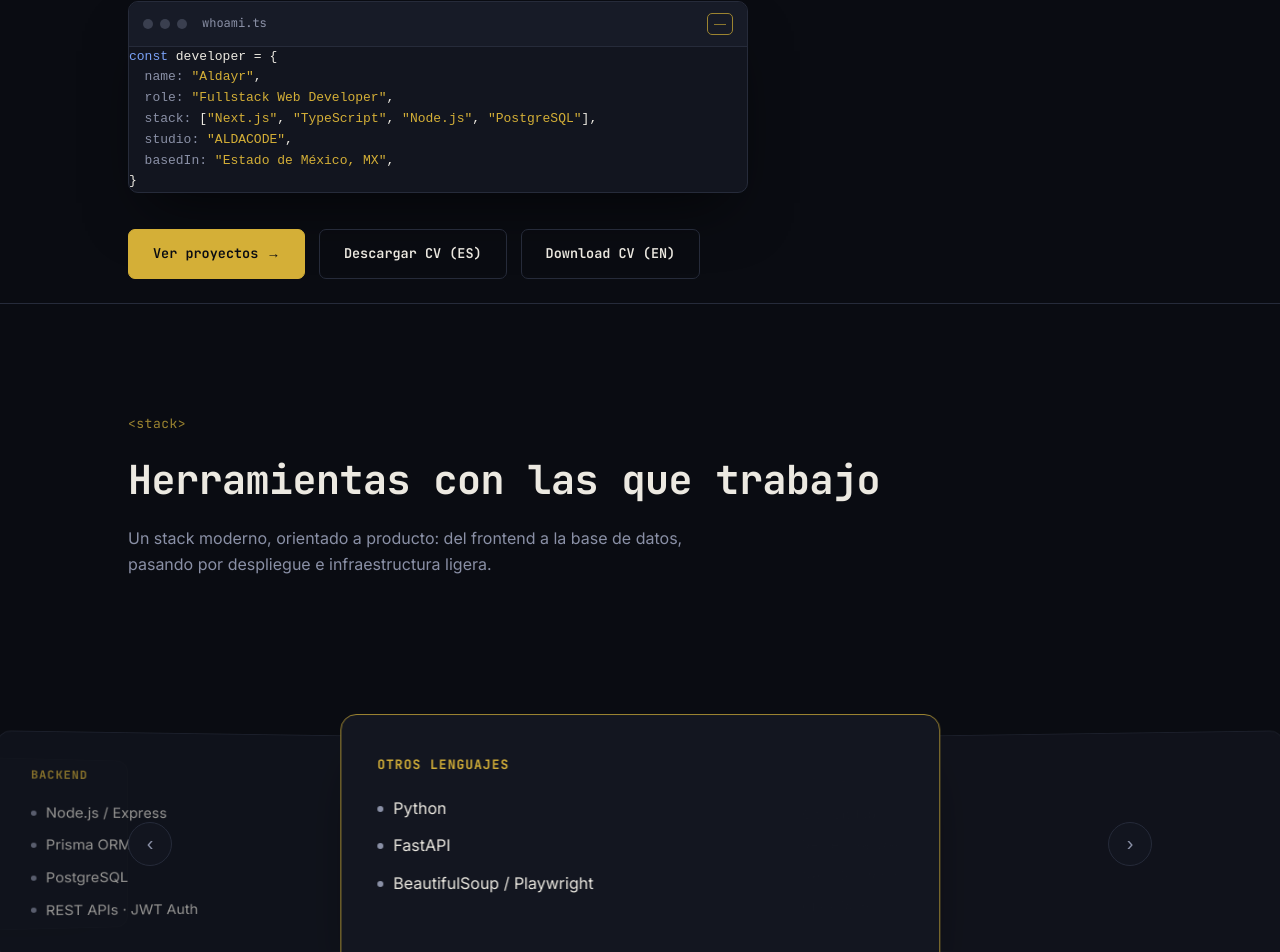
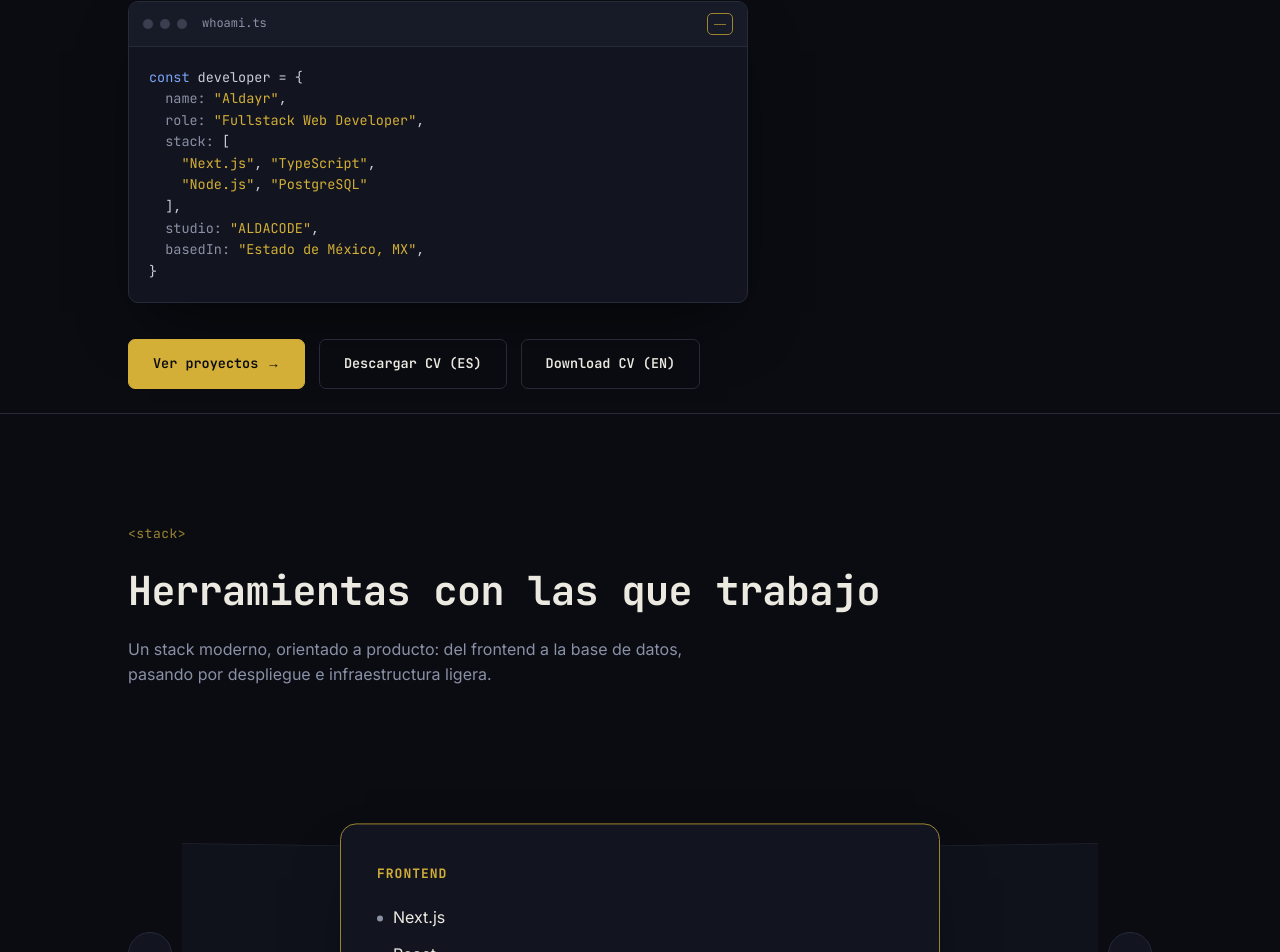
Before and after one commit to aldayr935-ux/CV-FULLSTACK-DEVELOPER, a Next.js app: page / in a window 1280 px wide. Shown: the part 518-1470 px from the top of the page. Built offline with nearby package versions, Linux system fonts and the light colour scheme.

Commit message:
fix: overflow en vista movil

```diff
--- a/app/globals.css
+++ b/app/globals.css
@@ -307,6 +307,7 @@ header.hero {
   border-radius: 10px;
   overflow: hidden;
   box-shadow: 0 30px 60px -20px rgba(0, 0, 0, 0.6);
+  width: 100%;
 }
 .terminal .bar {
   display: flex;
@@ -360,14 +361,15 @@ header.hero {
   overflow: hidden;
   min-height: 0;
 }
-.terminal-body > pre {
-  overflow: hidden;
-  min-height: 0;
+.terminal-body-inner pre {
   padding: 20px;
   font-family: var(--font-mono), monospace;
   font-size: 13.5px;
   color: #c9cdd9;
   white-space: pre-wrap;
+  word-break: break-word;
+  overflow-wrap: break-word;
+  overflow-x: hidden;
 }
 .terminal .k {
   color: #7aa2f7;
@@ -432,6 +434,7 @@ header.hero {
   z-index: 1;
   padding: 110px 0;
   border-top: 1px solid var(--line);
+  overflow-x: hidden;
 }
 .tag-open,
 .tag-close {
@@ -473,6 +476,7 @@ h2.heading {
   height: 420px;
   perspective: 1200px;
   touch-action: pan-y;
+  overflow: hidden;
 }
 .stack-card-wheel {
   position: absolute;
@@ -888,3 +892,10 @@ footer p.lead {
   opacity: 1;
   transform: translateY(0);
 }
+
+@media (max-width: 480px) {
+  .terminal-body-inner pre {
+    font-size: 11px;
+    padding: 14px;
+  }
+}
--- a/components/Hero.tsx
+++ b/components/Hero.tsx
@@ -56,9 +56,9 @@ export default function Hero() {
                 <span className="c">role:</span>{" "}
                 <span className="s">&quot;Fullstack Web Developer&quot;</span>,
                 {"\n  "}
-                <span className="c">stack:</span> [<span className="s">&quot;Next.js&quot;</span>,{" "}
-                <span className="s">&quot;TypeScript&quot;</span>, <span className="s">&quot;Node.js&quot;</span>,{" "}
-                <span className="s">&quot;PostgreSQL&quot;</span>],
+                <span className="c">stack:</span> [{"\n    "}
+                  <span className="s">&quot;Next.js&quot;</span>, <span className="s">&quot;TypeScript&quot;</span>,{"\n    "}
+                  <span className="s">&quot;Node.js&quot;</span>, <span className="s">&quot;PostgreSQL&quot;</span>{"\n  "}],
                 {"\n  "}
                 <span className="c">studio:</span> <span className="s">&quot;ALDACODE&quot;</span>,
                 {"\n  "}
--- a/components/StackCarousel.tsx
+++ b/components/StackCarousel.tsx
@@ -36,8 +36,20 @@ export default function StackCarousel() {
 
   useEffect(() => {
     startAuto();
+
+    // Pausa el auto-rotate mientras el usuario hace scroll
+    let scrollTimer: ReturnType<typeof setTimeout>;
+    const onScroll = () => {
+      if (timerRef.current) clearInterval(timerRef.current);
+      clearTimeout(scrollTimer);
+      scrollTimer = setTimeout(() => startAuto(), 1500);
+    };
+
+    window.addEventListener("scroll", onScroll, { passive: true });
     return () => {
       if (timerRef.current) clearInterval(timerRef.current);
+      window.removeEventListener("scroll", onScroll);
+      clearTimeout(scrollTimer);
     };
   }, []);
 
```
